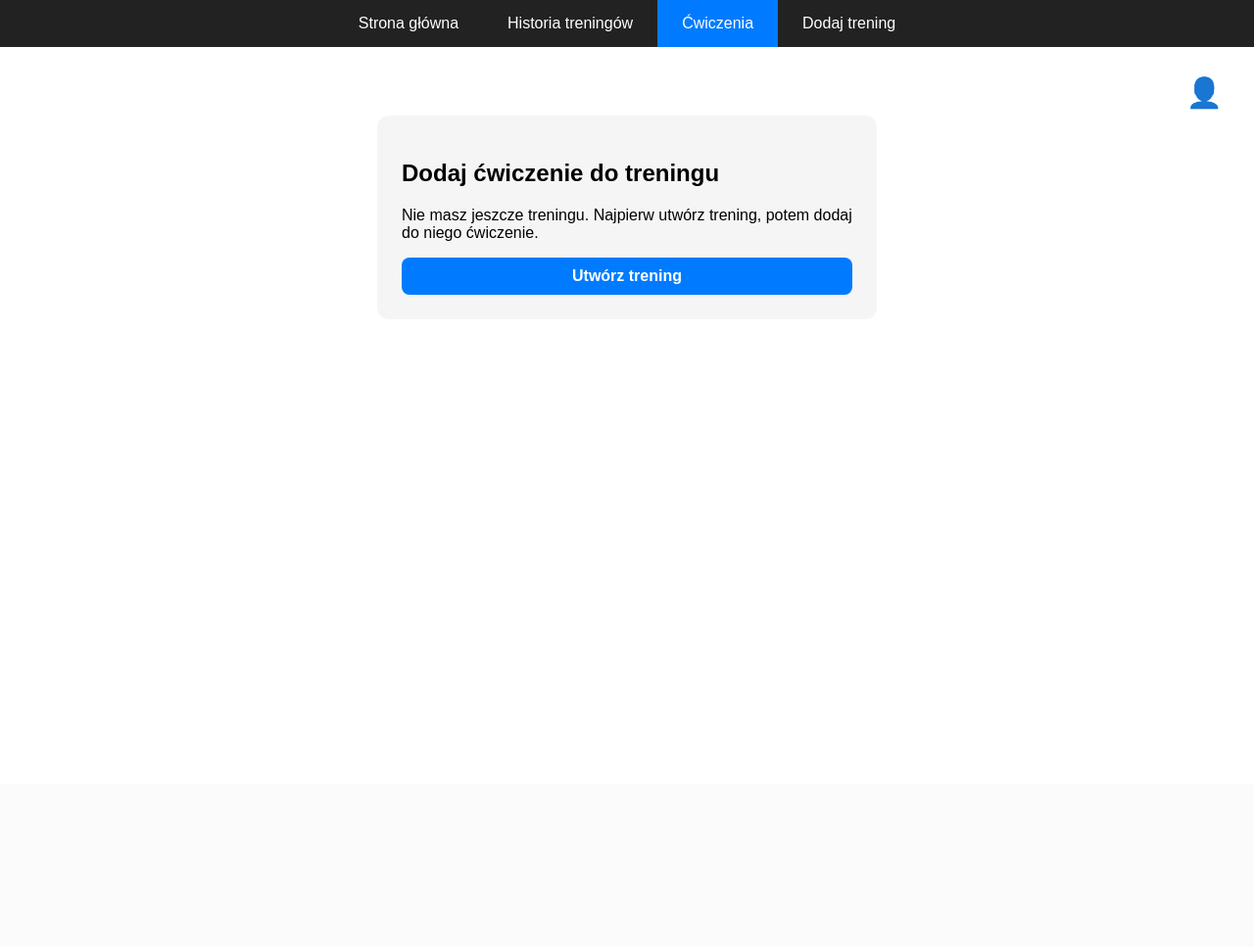
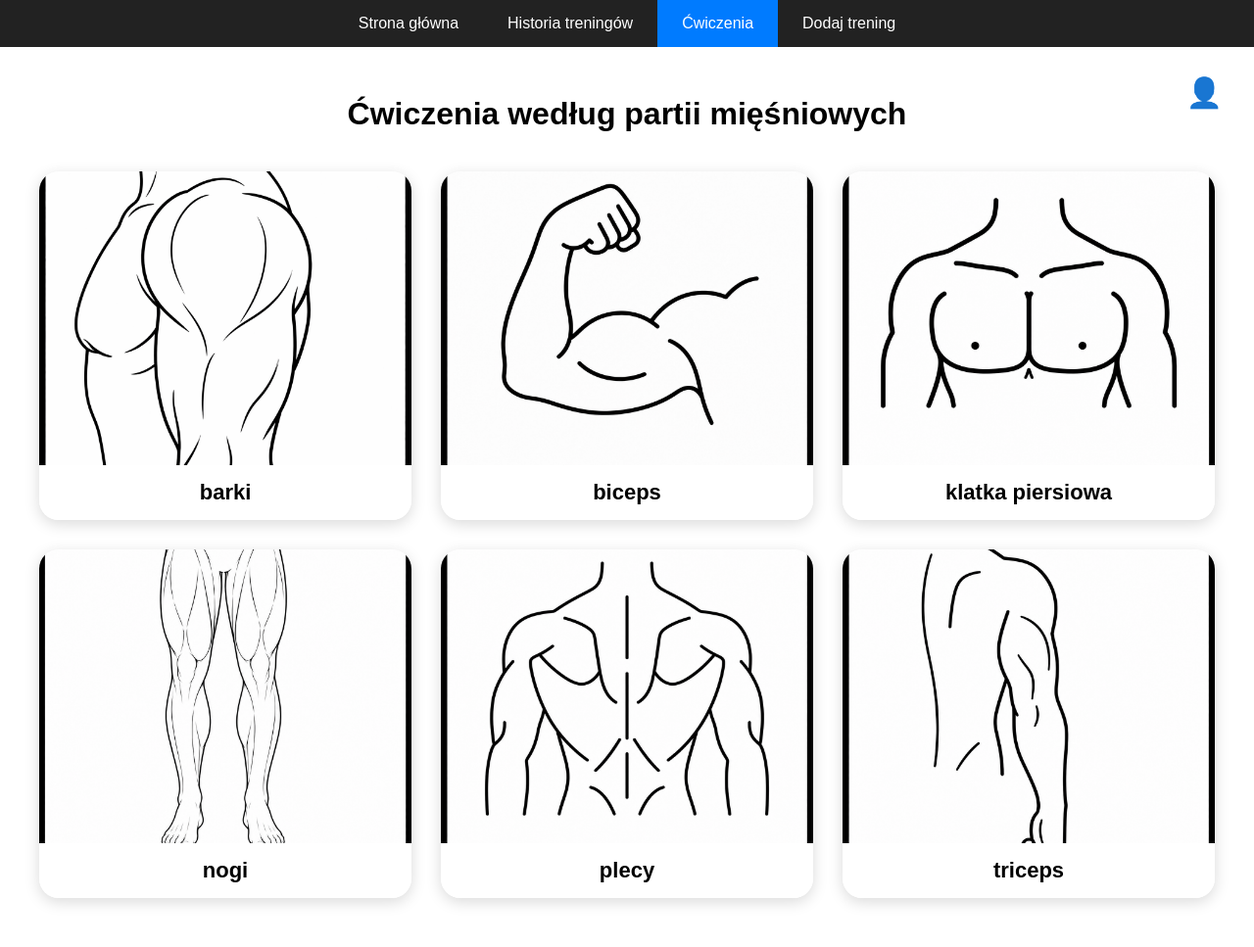
Before and after one commit to kebabonly4321/projekzespolowy, a Flask app: page /cwiczenia in a window 1280 px wide. Shown: the whole page at 98% size. Before the commit the page ends 301 px from the top, so only its background shows below. Run offline with Flask 3, Linux system fonts and the light colour scheme; the visitor is signed in with stand-in values (Sample User, id 1); data comes from the database, SQL or seed files in the repository.

Commit message:
27.05.2026 PK

```diff
--- a/main.py
+++ b/main.py
@@ -262,6 +262,7 @@ def get_user_trainings(user_id):
 
 def get_exercise_catalog():
     db = get_db()
+
     rows = db.execute(
         """
         SELECT
@@ -275,7 +276,26 @@ def get_exercise_catalog():
         """
     ).fetchall()
 
-    return [dict(row) for row in rows]
+    grouped = {}
+
+    for row in rows:
+
+        group_name = row["muscle_group_name"]
+
+        if group_name not in grouped:
+
+            grouped[group_name] = {
+                "name": group_name,
+                "image_url": muscle_group_image_url(group_name),
+                "exercises": []
+            }
+
+        grouped[group_name]["exercises"].append({
+            "id": row["id"],
+            "name": row["name"]
+        })
+
+    return list(grouped.values())
 
 
 
@@ -564,7 +584,7 @@ def historia():
 def cwiczenia():
     return render_template(
         "cwiczenia.html",
-        exercises=get_exercise_catalog(),
+        muscle_groups=get_exercise_catalog(),
     )
 
 
--- a/templates/cwiczenia.html
+++ b/templates/cwiczenia.html
@@ -17,13 +17,72 @@
         .lista-zawartosc a{ display:block; padding:10px 15px; color:#FFFFFF; text-decoration:none; }
         .lista-zawartosc a:hover{ background-color:#555555; }
         .kontener-user:hover .lista{ display:block; }
-        .box{ width:460px; margin:70px auto; background:#f5f5f5; padding:25px; border-radius:12px; }
-        .pole{ margin-bottom:15px; }
-        label{ display:block; font-weight:bold; margin-bottom:5px; }
-        select,input{ width:100%; padding:10px; border:1px solid #ccc; border-radius:8px; box-sizing:border-box; }
-        button,.btn{ display:inline-block; width:100%; padding:10px; border:none; background:#007BFF; color:white; border-radius:8px; font-weight:bold; cursor:pointer; text-align:center; text-decoration:none; box-sizing:border-box; }
-        button:hover,.btn:hover{ background:#0056B3; }
-        .flash{ padding:10px; border-radius:8px; margin-bottom:10px; }
+        .container{
+            width:1200px;
+            margin:50px auto;
+        }
+        h1{
+            text-align:center;
+            margin-bottom:40px;
+        }
+        .grid{
+            display:grid;
+            grid-template-columns:repeat(auto-fit, minmax(280px,1fr));
+            gap:30px;
+        }
+        .muscle-card{
+            position:relative;
+            background:white;
+            border-radius:20px;
+            overflow:hidden;
+            box-shadow:0 4px 15px rgba(0,0,0,0.15);
+            transition:0.3s;
+        }
+        .muscle-card:hover{
+            transform:translateY(-5px);
+        }
+        .muscle-card img{
+            width:100%;
+            height:300px;
+            object-fit:cover;
+            display:block;
+        }
+        .muscle-name{
+            padding:15px;
+            text-align:center;
+            font-size:22px;
+            font-weight:bold;
+            background:#ffffff;
+        }
+        .exercise-overlay{
+            position:absolute;
+            top:0;
+            left:0;
+            width:100%;
+            height:100%;
+            background:rgba(0,0,0,0.92);
+            color:white;
+            opacity:0;
+            transition:0.3s;
+            padding:25px;
+            box-sizing:border-box;
+            overflow-y:auto;
+        }
+        .muscle-card:hover .exercise-overlay{
+            opacity:1;
+        }
+        .exercise-overlay h3{
+            margin-top:0;
+            text-align:center;
+            margin-bottom:20px;
+        }
+        .exercise-overlay ul{
+            padding-left:20px;
+        }
+        .exercise-overlay li{
+            margin-bottom:12px;
+            font-size:18px;
+        }
     </style>
 </head>
 <body>
@@ -41,65 +100,30 @@
     <div class="lista">
       <div class="lista-zawartosc">
         <a href="{{ url_for('profil') }}">Profil</a>
-        <a href="{{ url_for('logout') }}">Wyloguj się</a>
+         <a href="{{ url_for('logout') }}">Wyloguj się</a>
       </div>
     </div>
   </div>
-
-  <div class="box">
-    <h2>Dodaj ćwiczenie do treningu</h2>
-
-    {% with messages = get_flashed_messages(with_categories=true) %}
-      {% if messages %}
-        {% for category, message in messages %}
-          <div class="flash flash-{{ category }}">{{ message }}</div>
-        {% endfor %}
-      {% endif %}
-    {% endwith %}
-
-    {% if trainings %}
-
-      <hr>
-
-      <form method="post" action="{{ url_for('cwiczenia') }}">
-        <div class="pole">
-          <label for="workout_id">Trening:</label>
-          <select id="workout_id" name="workout_id" required>
-            {% for trening in trainings %}
-              <option value="{{ trening.id }}">
-                Trening #{{ trening.id }} — {{ trening.data }} — ćwiczeń: {{ trening.exercise_count }}
-              </option>
+  <div class="container">
+        <h1>Ćwiczenia według partii mięśniowych</h1>
+        <div class="grid">
+            {% for group in muscle_groups %}
+            <div class="muscle-card">
+                <img src="{{ group.image_url }}" alt="{{ group.name }}">
+                <div class="muscle-name">
+                    {{ group.name }}
+                </div>
+                <div class="exercise-overlay">
+                    <h3>{{ group.name }}</h3>
+                    <ul>
+                        {% for exercise in group.exercises %}
+                            <li>{{ exercise.name }}</li>
+                        {% endfor %}
+                    </ul>
+                </div>
+            </div>
             {% endfor %}
-          </select>
         </div>
-
-        <div class="pole">
-          <label for="exercise_id">Ćwiczenie:</label>
-          <select id="exercise_id" name="exercise_id" required>
-            {% for cwiczenie in exercises %}
-              <option value="{{ cwiczenie.id }}">
-                {{ cwiczenie.name }} — {{ cwiczenie.muscle_group_name }}
-              </option>
-            {% endfor %}
-          </select>
-        </div>
-
-        <div class="pole">
-          <label for="rep_count">Powtórzenia:</label>
-          <input type="number" id="rep_count" name="rep_count" min="1" placeholder="np. 10">
-        </div>
-
-        <div class="pole">
-          <label for="weight">Ciężar w kg:</label>
-          <input type="number" step="0.1" id="weight" name="weight" min="0" placeholder="np. 80">
-        </div>
-
-        <button type="submit">Dodaj ćwiczenie do treningu</button>
-      </form>
-    {% else %}
-      <p>Nie masz jeszcze treningu. Najpierw utwórz trening, potem dodaj do niego ćwiczenie.</p>
-      <a href="{{ url_for('dodaj_trening') }}" class="btn">Utwórz trening</a>
-    {% endif %}
-  </div>
+    </div>
 </body>
 </html>
```
Also changed, not shown: templates/dodajtrening.html (+67 -3 lines).
